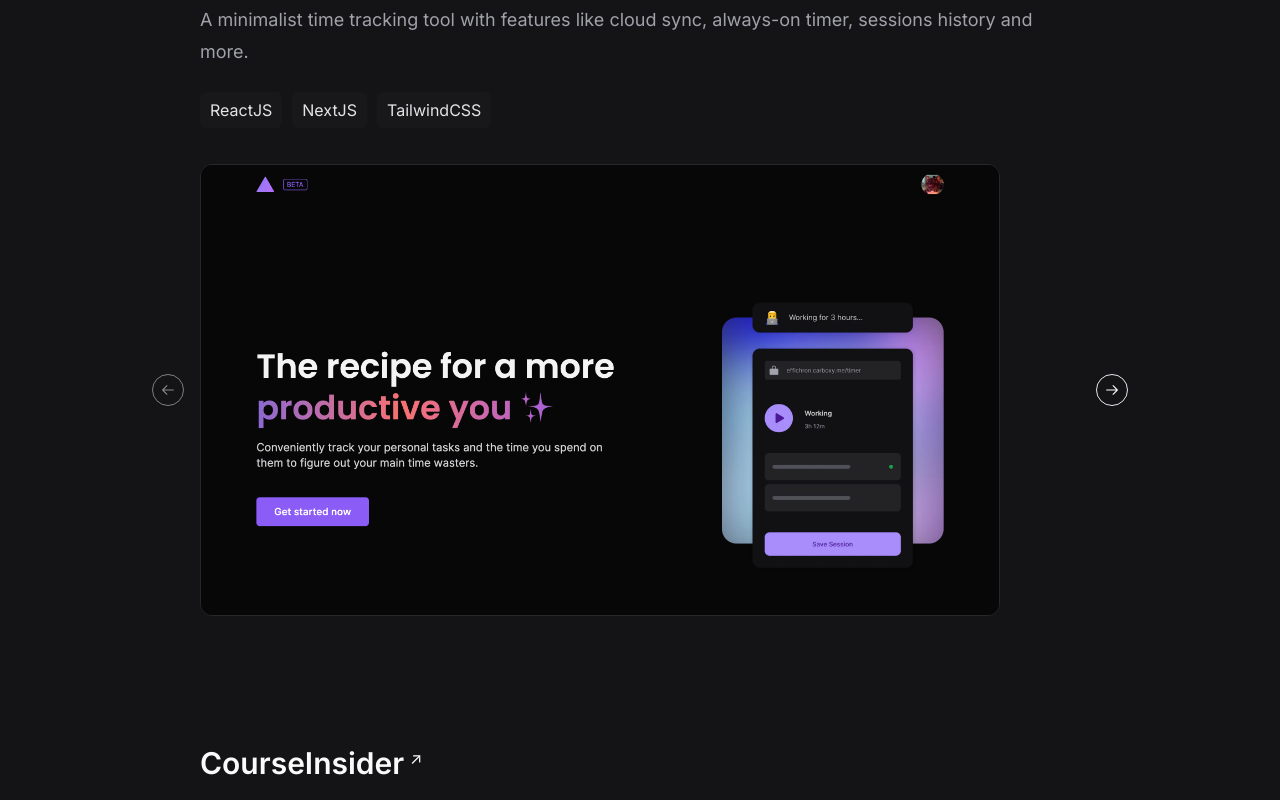
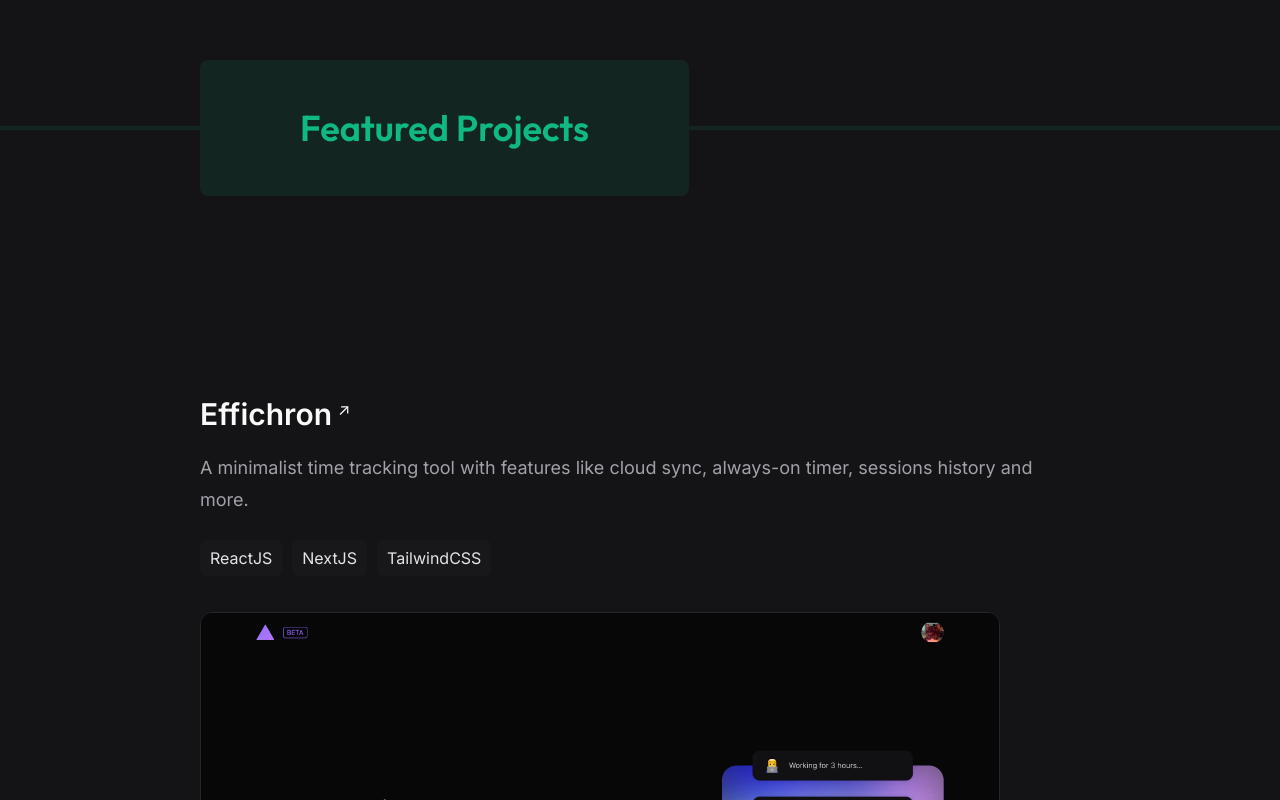
Before and after one commit to CarboxyDev/carboxy.tech, a Next.js app: page / in a window 1280 px wide. Shown: the part 700-1500 px from the top of the page. Built offline with nearby package versions, Linux system fonts and the light colour scheme; what tailwindcss-debug-screens would draw is missing.

Commit message:
Add SectionHeading component

```diff
--- a/src/app/(home)/page.tsx
+++ b/src/app/(home)/page.tsx
@@ -14,7 +14,7 @@ export default function HomePage() {
       <div className="mt-36">
         <HeroSection />
       </div>
-      <div className="mt-36">
+      <div className="mt-64">
         <ProjectSection />
       </div>
     </main>
--- a/src/app/(home)/projects.tsx
+++ b/src/app/(home)/projects.tsx
@@ -1,9 +1,12 @@
 import Project from '@/components/Project';
+import { SectionHeading } from '@/components/SectionHeading';
 import { CONFIG } from '@/lib/config';
 
 export const ProjectSection = () => {
   return (
-    <section className="relative mb-32 flex flex-col sm:mb-44">
+    <section className="flex flex-col sm:mb-44">
+      <SectionHeading title="Featured Projects" />
+      <div className="mt-50">
         <h3 className="mb-6 text-sm font-medium text-zinc-400 lg:absolute lg:-left-32 lg:mb-0">
           Projects
         </h3>
@@ -19,6 +22,7 @@ export const ProjectSection = () => {
             />
           ))}
         </div>
+      </div>
     </section>
   );
 };
--- /dev/null
+++ b/src/components/SectionHeading.tsx
@@ -0,0 +1,32 @@
+import { cn } from '@/lib/utils';
+import { Outfit } from 'next/font/google';
+
+const headingFont = Outfit({
+  weight: ['600'],
+  subsets: ['latin'],
+});
+
+interface Props {
+  title: string;
+}
+
+export const SectionHeading = (props: Props) => {
+  return (
+    <div className="-mx-6 flex flex-row sm:-mx-24 md:-mx-32 lg:-mx-50 2xl:-mx-64">
+      <div
+        className={cn(
+          'h-1 self-center bg-primary-500/10',
+          'w-6 sm:w-24 md:w-32 lg:w-50 2xl:w-64'
+        )}
+      ></div>
+      <div className={cn('relative w-fit', headingFont.className)}>
+        <div className="rounded-lg bg-primary-500/10 px-25 py-12">
+          <h2 className="text-4xl font-semibold text-primary-500">
+            {props.title}
+          </h2>
+        </div>
+      </div>
+      <div className={cn('h-1 flex-1 self-center bg-primary-500/10')}></div>
+    </div>
+  );
+};
```
Lines whose indentation alone changed are shown as unchanged.
